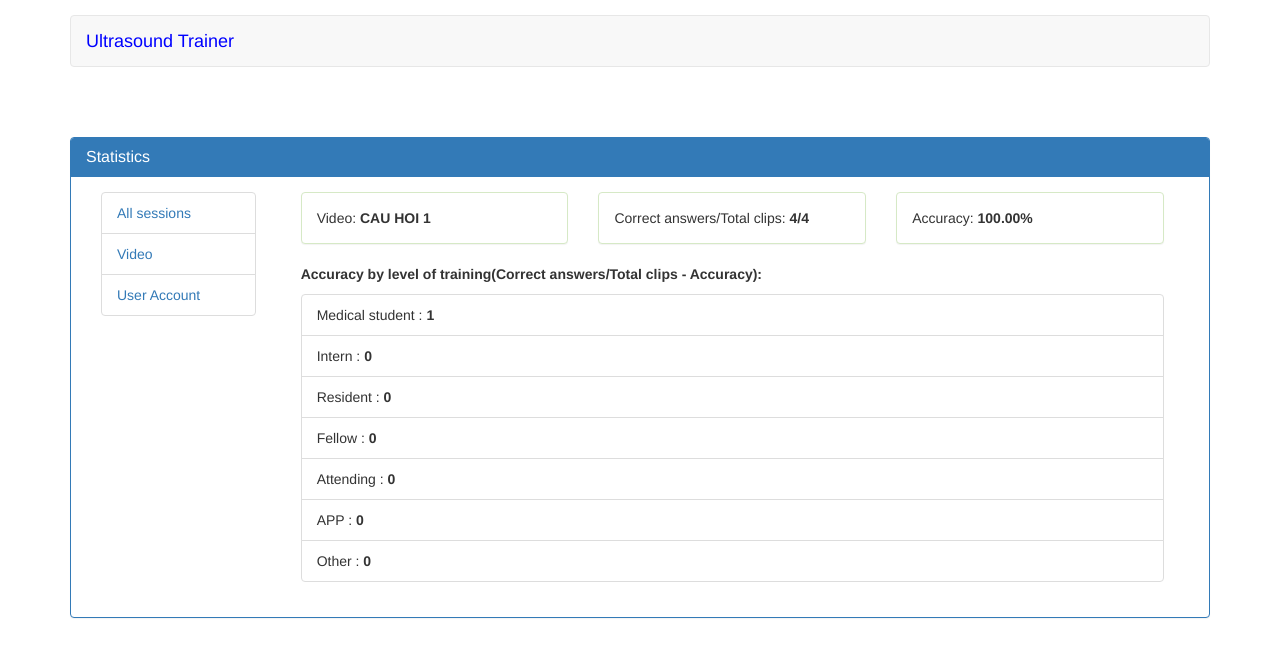
After one commit to autn/ultrasound, a Django app: page /4 in a window 1280 px wide. The commit adds this page. Shown: the top 657 px of the page. Run offline with Django 3.2, Linux system fonts and the light colour scheme; data comes from the database, SQL or seed files in the repository; both versions use the stored data as it was after the commit; some libraries are stand-ins or nearby versions.

Commit message:
update feedback

```diff
--- a/docterservey/settings.py
+++ b/docterservey/settings.py
@@ -25,7 +25,7 @@ SECRET_KEY = 'yec_ph$%$(58laxdkj11-o%^*wlqd53k%zruxv+n=d9da7gp&_'
 # SECURITY WARNING: don't run with debug turned on in production!
 DEBUG = True
 
-ALLOWED_HOSTS = []
+ALLOWED_HOSTS = ["*"]
 
 
 # Application definition
--- a/servey/views.py
+++ b/servey/views.py
@@ -12,6 +12,7 @@ from django.urls import reverse
 from decimal import Decimal
 from django.conf import settings
 from django.template import RequestContext, loader
+
 # Create your views here.
 
 
@@ -54,7 +55,7 @@ def index(request):
             return render(request, 'servey/index.html',{"question_user": question_user})
             # return redirect('take_the_test')
     else:
-        return render(request, 'servey/index.html')
+        return redirect('user_login')
 
 
 def take_the_test(request):
@@ -99,6 +100,10 @@ def answer_response(request):
     answer_true = check_answer_true.get_answer_display()
 
     exits_user = Result.objects.filter(user=request.user).order_by('-updated_at').first()
+    if exits_user.training_type == TRAINING_TYPE[1][1]:
+        data['training_type'] = 2
+    else:
+        data['training_type'] = 1
     if not exits_user:
         result = Result.objects.create(user_id=request.user.id)
         ResultDetail.objects.create(answer=answer, result=result, video_id=question_id)
@@ -108,7 +113,7 @@ def answer_response(request):
         check_15 = ResultDetail.objects.filter(result=exits_user).count()
 
     training_type = Result.objects.filter(user=request.user, training_type=TRAINING_TYPE[1][1], close=False)
-    if training_type and check_15 >= 15: #15
+    if training_type and check_15 >= 3: #15
         result = Result.objects.filter(user=request.user, close=False).order_by('-updated_at').first()
         accuracy = count_accuracy(result)
         get_accuracy = Decimal(str(accuracy.get('accuracy'))[0:3])
@@ -136,7 +141,7 @@ def answer_response(request):
 
     else:
         data['status'] = False
-        data['message'] = "Correct! Ejection fraction is " + answer_true
+        data['message'] = "Incorrect! Ejection fraction is " + answer_true
         data['end_session'] = end_session
         return JsonResponse(data, safe=False)
 
@@ -164,7 +169,11 @@ def close_test(request):
 def result_test(request):
     result = Result.objects.filter(user=request.user, close=True).order_by('-updated_at').first()
     if result is not None:
-        context = count_accuracy(result)
+        context = {}
+        if result.training_type == TRAINING_TYPE[1][1]:
+            context['type'] = 2
+        context['result_test'] = count_accuracy(result)
+        print(context)
         return render(request, 'servey/result_test.html', context)
     else:
         return JsonResponse({"status": False, "messages": "Test has not been closed"}, safe=False)
@@ -180,7 +189,7 @@ def user_register(request):
         user.save()
 
         data = {
-            'institution': request.POST['institution'],
+            # 'institution': request.POST['institution'],
             'training_level': request.POST['training_level'],
             'experience': request.POST['experience_number'],
             'confidence_level': request.POST['confidence_level'],
@@ -193,7 +202,7 @@ def user_register(request):
             # messages.success(request, 'Register Successfully')
 
             user_info = form.save()
-            user_info.institution = form.cleaned_data['institution']
+            # user_info.institution = form.cleaned_data['institution']
             user_info.training_level = form.cleaned_data['training_level']
             user_info.experience = form.cleaned_data['experience']
             user_info.confidence_level = form.cleaned_data['confidence_level']
@@ -224,8 +233,11 @@ def user_login(request):
             return redirect('user_login')
         check_username = User.objects.get(email=email.lower()).username
         user = authenticate(request, username=check_username, password=password)
+        is_admin = User.objects.get(email=email.lower()).is_superuser
         if user is not None:
             login(request, user)
+            if is_admin:
+                return redirect('statistics')
             messages.success(request, 'Login Successfully')
             return redirect('index')
         else:
@@ -249,8 +261,14 @@ def user_profile(request):
         count_results = Result.objects.filter(user=request.user).all()
         for result in count_results:
             context[result.id]= count_accuracy(result)
-
-        return render(request, 'user/profile.html', {"count_results": count_results, "results" : context.items(), "count_questions": count_questions})
+        return render(
+            request, 'user/profile.html',
+            {
+                "count_results": count_results,
+                "results": context.items(),
+                "count_questions": count_questions
+            }
+        )
     else:
         return HttpResponseRedirect(request.META.get('HTTP_REFERER', '/'))
 
@@ -261,26 +279,27 @@ def count_accuracy(result):
     check = ResultDetail.objects.filter(result=result)
     if check is not None:
         count_question = ResultDetail.objects.filter(result=result).count()
-        total_answer = ResultDetail.objects.filter(result=result)
+        if count_question > 0:
+            total_answer = ResultDetail.objects.filter(result=result)
 
-        context['true'] = 0
-        context['false'] = 0
-        for query_answer in total_answer:
-            video = query_answer.video.answer
-            answer_result = query_answer.answer
-            if video == answer_result:
-                context['true'] += 1
-            else:
-                context['false'] += 1
+            context['true'] = 0
+            context['false'] = 0
+            for query_answer in total_answer:
+                video = query_answer.video.answer
+                answer_result = query_answer.answer
+                if video == answer_result:
+                    context['true'] += 1
+                else:
+                    context['false'] += 1
 
-        accuracy = format(Decimal(context['true'] * 100 / count_question), '.2f')
-        result_detail = ResultDetail.objects.filter(result=result).values_list('video_id').count()
-        context = {
-            "date": result.date,
-            "total_video": result_detail,
-            "accuracy": accuracy,
-        }
-        return context
+            accuracy = format(Decimal(context['true'] * 100 / count_question), '.2f')
+            result_detail = ResultDetail.objects.filter(result=result).values_list('video_id').count()
+            context = {
+                "date": result.date,
+                "total_video": result_detail,
+                "accuracy": accuracy,
+            }
+            return context
     else:
         return context
 
@@ -297,20 +316,16 @@ def start_new_session(request):
 
 
 def result_session(request):
-    context = {}
     total_result = Result.objects.all()
-    total_video = Video.objects.all().values('id', 'answer')
     context = {
         "total_result": total_result,
     }
-    # print(context)
     return render(request, 'statistical/result_session.html', context)
 
 
 def user_account(request):
     users = User.objects.filter(is_superuser=False)
     user_info = UserInfo.objects.filter(user__in=users)
-    # print(user_info)
     context = {
         "users": user_info
     }
@@ -318,9 +333,37 @@ def user_account(request):
 
 
 def video(request):
-
     videos = Video.objects.all()
     context = {
         "videos": videos
     }
     return render(request, 'statistical/video.html', context)
+
+
+def detail_video(request, video_pk):
+    context = {}
+    # users = User.objects.filter(is_superuser=False)
+    video_detail = get_object_or_404(Video, pk=video_pk)
+    result_detail = ResultDetail.objects.filter(video_id=video_pk).values_list('result__user_id', flat=True)
+    user_watch_video = UserInfo.objects.filter(user__in=result_detail)
+
+    type = {}
+    type['Medical_student'] = 0
+    type['Intern'] = 0
+    type['Resident'] = 0
+    type['Fellow'] = 0
+    type['Attending'] = 0
+    type['APP'] = 0
+    type['Other'] = 0
+
+    for key, value in TRAINING_LEVEL:
+        for user in user_watch_video:
+            if user.training_level == key:
+                type[key] += 1
+
+    context = {
+        "training_level": TRAINING_LEVEL,
+        "video": video_detail,
+        "type": type.items()
+    }
+    return render(request, 'statistical/video_detail.html', context)
--- a/static/main.js
+++ b/static/main.js
@@ -71,6 +71,9 @@ $(document).ready(function () {
                     $(".video_viewed").text(data.video_viewed)
                     $(".overall_accuracy").text(data.overall_accuracy)
                 }else {
+                    if(data.training_type == 2){
+                        $(".close_session").hide()
+                    }
                     if (data.end_session == false){
                         $(".next_video").show();
                         $(".close_session").show();
--- a/templates/partials/index.html
+++ b/templates/partials/index.html
@@ -10,7 +10,7 @@
         <link rel="stylesheet" href="{% static 'main.css' %}">
     </head>
     <body>
-    <div class="container" id="container_main" style="width: 1320px">
+    <div class="container" id="container_main" >
         <nav class="navbar navbar-default" role="navigation">
         <div class="navbar-header">
             <button type="button" class="navbar-toggle" data-toggle="collapse" data-target=".navbar-ex1-collapse">
@@ -19,7 +19,7 @@
               <span class="icon-bar"></span>
               <span class="icon-bar"></span>
             </button>
-            <a class="navbar-brand" href="{% url 'index' %}">Ultrasound Trainer</a>
+            <a class="navbar-brand" href="{% url 'index' %}" style="color: blue">Ultrasound Trainer</a>
         </div>
         <div class="collapse navbar-collapse navbar-ex1-collapse">
             <ul class="nav navbar-nav navbar-right">
@@ -28,15 +28,12 @@
                         {% if request.user.is_authenticated %}
                             <span>{{ request.user.username }}</span>
                             <b class="caret"></b>
-                        {% else %}
-                            Guest
                         {% endif %}
                     </a>
                     <ul class="dropdown-menu">
                         {% if request.user.is_authenticated %}
-
                             {% if user.is_superuser and user.is_staff %}
-                                <li><a href="/statistical">Statistical</a></li>
+                                <li><a href="{% url 'statistics' %}">Statistics</a></li>
                             {% else %}
                                 <li><a href="{% url 'user_profile' %}">Show Result</a></li>
                             {% endif %}
--- a/templates/statistical/index.html
+++ b/templates/statistical/index.html
@@ -3,7 +3,7 @@
     <div class="col-md-12" style="padding-right: 0px;padding-left: 0px;">
         <div class="panel panel-primary">
             <div class="panel-heading">
-                <h3 class="panel-title">Statistical</h3>
+                <h3 class="panel-title">Statistics</h3>
             </div>
             <div class="panel-body">
                 {% include 'statistical/sidebar.html' %}
--- a/templates/statistical/result_session.html
+++ b/templates/statistical/result_session.html
@@ -5,7 +5,7 @@
             <thead>
                 <tr>
                     <th class="text-center">User</th>
-                    <th class="text-center">Correct anwser / video viewed</th>
+                    <th class="text-center">Correct answers/Total clips</th>
                     <th class="text-center">Training type</th>
                     <th class="text-center">Accuracy threshold</th>
                     <th class="text-center">Accuracy threshold achieved</th>
--- a/templates/statistical/sidebar.html
+++ b/templates/statistical/sidebar.html
@@ -1,6 +1,6 @@
 <div class="col-md-2">
     <ul class="list-group">
-      <li class="list-group-item"><a href="{% url 'result_session' %}">Result Session</a></li>
+      <li class="list-group-item"><a href="{% url 'result_session' %}">All sessions</a></li>
       <li class="list-group-item"><a href="{% url 'video' %}">Video</a></li>
       <li class="list-group-item"><a href="{% url 'user_account' %}">User Account</a></li>
     </ul>
--- /dev/null
+++ b/templates/statistical/video_detail.html
@@ -0,0 +1,47 @@
+{% extends 'statistical/index.html' %}
+{% block main %}
+    <div class="col-md-10">
+        <div class="col-md-4">
+            <div class="panel panel-success">
+                <div class="panel-body">
+                    <div class="row">
+                        Video: <strong>{{ video }}</strong>
+                    </div>
+                </div>
+            </div>
+        </div>
+        <div class="col-md-4">
+            <div class="panel panel-success">
+                <div class="panel-body">
+                    <div class="row">
+                        Correct answers/Total clips: <strong>{{ video.count_answer.total }}</strong>
+                    </div>
+                </div>
+            </div>
+        </div>
+        <div class="col-md-4">
+            <div class="panel panel-success">
+                <div class="panel-body">
+                    <div class="row">
+                        Accuracy: <strong>{{ video.count_answer.accuracy }}%</strong>
+                    </div>
+                </div>
+            </div>
+        </div>
+        <div class="col-md-12">
+            <p><strong>Accuracy by level of training(Correct answers/Total clips - Accuracy):</strong></p>
+            <ul class="list-group">
+                {% for experienceKey, experienceValue in training_level %}
+                    <li class="list-group-item">
+                        {{ experienceValue }}
+                        {% for item, value in type %}
+                            {% if experienceKey == item %}
+                                : <strong>{{ value }}</strong>
+                            {% endif %}
+                        {% endfor %}
+                    </li>
+                {% endfor %}
+            </ul>
+        </div>
+    </div>
+{% endblock %}
--- a/templates/user/login.html
+++ b/templates/user/login.html
@@ -26,6 +26,8 @@
                     </div>
                     <input type="submit" value="Login" class="form-control btn btn-primary">
                 </form>
+                <br>
+                <a href="{% url 'user_register' %}" class="btn btn-block btn-success">Register</a>
             </div>
         </div>
     </div>
--- a/templates/user/profile.html
+++ b/templates/user/profile.html
@@ -3,7 +3,7 @@
     <div class="col-md-12" style="padding-right: 0px;padding-left: 0px;">
         <div class="panel panel-primary">
             <div class="panel-heading">
-                <h3 class="panel-title">User Result</h3>
+                <h3 class="panel-title">Your results</h3>
             </div>
             <div class="panel-body">
             {% if results %}
@@ -11,7 +11,7 @@
                     <thead>
                     <tr>
                         <th class="text-center">Date</th>
-                        <th class="text-center">Video viewed</th>
+                        <th class="text-center">Correct answers/Total viewed clips</th>
                         <th class="text-center">Overall accuracy (%)</th>
                     </tr>
                     </thead>
@@ -37,7 +37,6 @@
                 <h3 class="text-center">No result</h3>
             {% endif %}
             </div>
-            <div class="panel-footer"><h3 class="panel-title">Total videos: {{ count_questions }}</h3></div>
         </div>
     </div>
 {% endblock %}
```
Also changed, not shown: servey/admin.py (+42 -103 lines), servey/models.py (+37 -2 lines), servey/router.py (+4 -4 lines), templates/servey/index.html (+6 -5 lines), templates/servey/result_test.html (+20 -3 lines), templates/statistical/user_account.html (+5 -3 lines), templates/statistical/video.html (+5 -4 lines), templates/user/register.html (+5 -5 lines), db.sqlite3.
